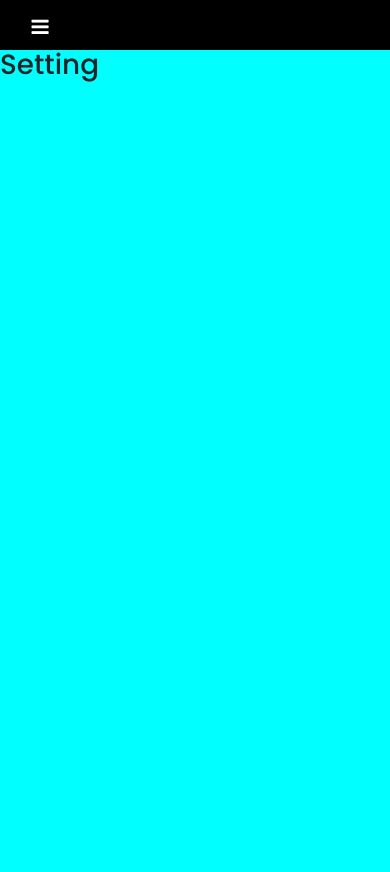
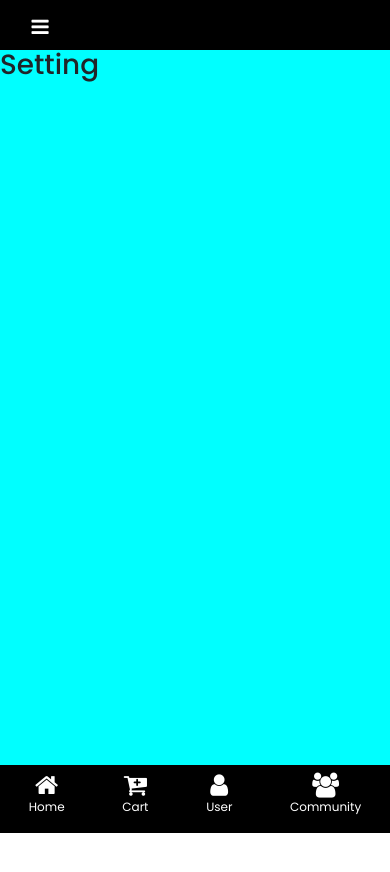
Before and after one commit to Madurai-coders/Navdropdown, a React (Create React App) app: page /settings in a window 390 px wide. Shown: the top 872 px of the page. After the commit the page ends 844 px from the top, so only its background shows below. Built offline with nearby package versions, Linux system fonts and the light colour scheme.

Commit message:
commit on main

```diff
--- a/src/App.js
+++ b/src/App.js
@@ -1,43 +1,57 @@
 //  import Navbar from './components/navbar/navbar';
-import './App.css';
-import Respons_nav from './components/respons_nav/respons_nav';
+import "./App.css";
+import Respons_nav from "./components/respons_nav/respons_nav";
 import { BrowserRouter, Switch, Route, Link } from "react-router-dom";
-import User from './components/user/user';
-import Msg from './components/message/msg';
-import Alts from './components/analytics/alts';
-import Order from './components/order/order';
-import Save from './components/saved/save';
-import Setting from './components/settings/setting';
+import User from "./components/user/user";
+import Msg from "./components/message/msg";
+import Alts from "./components/analytics/alts";
+import Order from "./components/order/order";
+import Save from "./components/saved/save";
+import Setting from "./components/settings/setting";
+import Btm_nav from "./components/btm_nav/btm_nav";
 
 function App() {
+
   return (
     <>
- <div className='d-flex flex-row'>
+      <div className="d-flex flex-row">
         <BrowserRouter>
-
-
           <Respons_nav></Respons_nav>
 
+          <div className="flex-grow-1 " style={{ marginTop: "48px" }}>
+            <Switch>
+              <Route path="/user" excat component={User}></Route>
+              <Route path="/message" excat component={Msg}></Route>
+              <Route path="/analytics" excat component={Alts}></Route>
+              <Route path="/order" excat component={Order}></Route>
+              <Route path="/saved" excat component={Save}></Route>
+              <Route path="/settings" excat component={Setting}></Route>
+            </Switch>
 
-                <div className="flex-grow-1 " style={{marginTop:"48px"}} >
-<Switch>
-
-
- <Route path='/user' excat component={User}></Route>
- <Route path='/message' excat component={Msg}></Route>
- <Route path='/analytics' excat component={Alts}></Route>
- <Route path='/order' excat component={Order}></Route>
- <Route path='/saved' excat component={Save}></Route>
- <Route path='/settings' excat component={Setting}></Route>
-
-
-
-</Switch>
+            {/* {isTabletOrMobile && (
+              <div className="bottom_nav">
+                <a href="#" className="navlist mt-2">
+                  <i class="home fa fa-home" aria-hidden="true"></i>
+                  <span className="nav_txt">Home</span>
+                </a>
+                <a href="#" className="navlist mt-2">
+                  <i class="cart fa fa-cart-plus" aria-hidden="true"></i>
+                  <span className="nav_txt">Cart</span>
+                </a>
+                <a href="#" className="navlist mt-2">
+                  <i class="act fa fa-user" aria-hidden="true"></i>
+                  <span className="nav_txt">User</span>
+                </a>
+                <a href="#" className="navlist mt-2">
+                  <i class=" community fa fa-users" aria-hidden="true"></i>
+                  <span className="nav_txt">Community</span>
+                </a>
               </div>
-
+            )} */}
+            <Btm_nav></Btm_nav>
+          </div>
         </BrowserRouter>
       </div>
-
     </>
   );
 }
--- a/src/components/analytics/alts.css
+++ b/src/components/analytics/alts.css
@@ -1,5 +1,12 @@
 .alt{
-       height: 100vh;
-
+       height: 95vh;
+      overflow-y:scroll ;
        background-color: lightsteelblue;
 }
+@media only screen and (max-width: 430px) {
+       .alt{
+              height: 85vh;
+             overflow-y:scroll ;
+              background-color: lightsteelblue;
+       }
+}
--- /dev/null
+++ b/src/components/btm_nav/btm_nav.css
@@ -0,0 +1,23 @@
+.bottom_nav {
+       display: flex;
+       background-color: black;
+       color: blue;
+       height: 8vh;
+       font-size: 30px;
+     }
+     .navlist {
+       display: flex;
+       color: white;
+       text-decoration: none;
+       flex-direction: column;
+       min-width: 50px;
+       font-size: 20px;
+       white-space: nowrap;
+       flex-grow: 1;
+       align-items: center;
+       font-size: 25px;
+     }
+     .nav_txt {
+       text-decoration: none;
+       font-size: 12px;
+     }
--- /dev/null
+++ b/src/components/btm_nav/btm_nav.js
@@ -0,0 +1,44 @@
+import './btm_nav.css'
+import { useMediaQuery } from "react-responsive";
+
+
+
+function Btm_nav(){
+       const isTabletOrMobile = useMediaQuery({ query: "(max-width: 430px)" });
+
+       return(
+              <>
+            {isTabletOrMobile && (
+              <div className="bottom_nav">
+                <a href="#" className="navlist mt-2">
+                  <i class="home fa fa-home" aria-hidden="true"></i>
+                  <span className="nav_txt">Home</span>
+                </a>
+                <a href="#" className="navlist mt-2">
+                  <i class="cart fa fa-cart-plus" aria-hidden="true"></i>
+                  <span className="nav_txt">Cart</span>
+                </a>
+                <a href="#" className="navlist mt-2">
+                  <i class="act fa fa-user" aria-hidden="true"></i>
+                  <span className="nav_txt">User</span>
+                </a>
+                <a href="#" className="navlist mt-2">
+                  <i class=" community fa fa-users" aria-hidden="true"></i>
+                  <span className="nav_txt">Community</span>
+                </a>
+              </div>
+            )}
+              </>
+
+
+
+
+
+
+
+
+       )
+
+
+}
+export default Btm_nav;
--- a/src/components/message/msg.css
+++ b/src/components/message/msg.css
@@ -1,4 +1,12 @@
 .msg{
-       height: 100vh;
+       height: 95vh;
        background-color: darkviolet;
+       overflow-y: scroll;
 }
+@media only screen and (max-width: 430px) {
+       .msg{
+              height: 85vh;
+              background-color: darkviolet;
+              overflow-y: scroll;
+       }
+}
--- a/src/components/message/msg.js
+++ b/src/components/message/msg.js
@@ -7,6 +7,10 @@ function Msg(){
 
              <div className="msg">
 <h1>Message</h1>
+
+<div style={{marginTop:"900px"}}>
+                  <h2>priya </h2>
+             </div>
              </div>
 
 
--- a/src/components/order/order.css
+++ b/src/components/order/order.css
@@ -1,6 +1,15 @@
 .order{
 
-       height: 100vh;
-
+       height: 95vh;
+  overflow-y: scroll;
        background-color: cornflowerblue;
 }
+@media only screen and (max-width: 430px) {
+       .order{
+
+              height: 85vh;
+         overflow-y: scroll;
+              background-color: cornflowerblue;
+       }
+
+}
--- a/src/components/respons_nav/respons_nav.css
+++ b/src/components/respons_nav/respons_nav.css
@@ -20,6 +20,7 @@
   overflow-x: hidden;
 }
 .sidebar.close {
+
   width: 240px;
   transition: width 0.3s;
   transition-timing-function: ease;
@@ -231,9 +232,8 @@
 
 /* tooltip */
 .sidebar ul li .tooltips {
-  position: absolute;
-  left: 160px;
   top: 0%;
+ left: 270px;
   border-radius: 6px;
   transform: translate(-50%, -50%);
   height: 35px;
@@ -243,7 +243,7 @@
   transition: 0s;
   opacity: 1;
   text-align: center;
-  display: none;
+ display: none;
 }
 
 .sidebar ul li:hover .tooltips {
@@ -251,7 +251,7 @@
   display: block;
 }
 
-.sidebar.close ul li .tooltips {
+ .sidebar.close ul li .tooltips {
   display: none;
 }
 
@@ -261,6 +261,7 @@
 body {
   overflow: hidden;
 }
+
 
 @media only screen and (max-width: 1701px) {
   .sidebar .profile_cnt {
--- a/src/components/saved/save.css
+++ b/src/components/saved/save.css
@@ -1,6 +1,15 @@
 .save{
 
-       height: 100vh;
-
+       height: 95vh;
+     overflow-y: scroll;
        background-color: brown;
 }
+
+@media only screen and (max-width: 430px) {
+       .save{
+
+         height: 85vh;
+         background-color: brown;
+       overflow-y: scroll;
+     }
+     }
--- a/src/components/settings/setting.css
+++ b/src/components/settings/setting.css
@@ -1,5 +1,13 @@
 .setting{
-       height: 100vh;
-
+       height: 95vh;
+      overflow-y: scroll;
        background-color: aqua;
 }
+@media only screen and (max-width: 430px) {
+       .setting{
+
+         height: 85vh;
+         background-color: aqua;
+       overflow-y: scroll;
+     }
+     }
--- a/src/components/user/user.css
+++ b/src/components/user/user.css
@@ -1,6 +1,15 @@
 .user{
+
        height: 95vh;
        background-color: blue;
-
      overflow-y: scroll;
 }
+
+@media only screen and (max-width: 430px) {
+  .user{
+
+    height: 85vh;
+    background-color: blue;
+  overflow-y: scroll;
+}
+}
```
Also changed, not shown: src/components/respons_nav/respons_nav.js (+11 -0 lines). Lines whose indentation alone changed are shown as unchanged.
